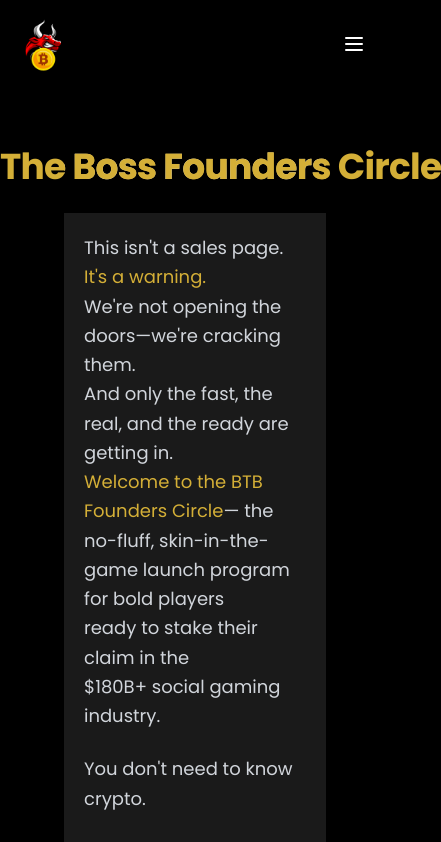
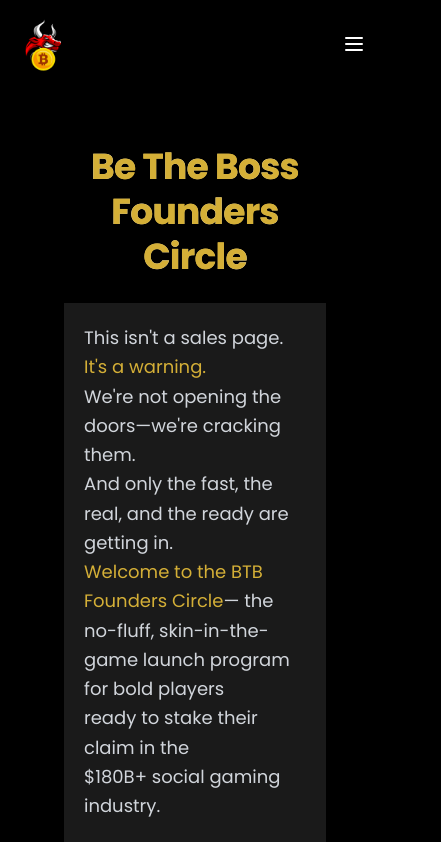
Before and after one commit to shauliAharon/btb-microsite, a React (Vite) app: page /signup in a window 390 px wide. Shown: the top 842 px of the page, 441 px wide, since content can reach past the window. Built offline with nearby package versions, Linux system fonts and the light colour scheme.

Commit message:
fix title

```diff
--- a/src/styles/SignUpPage.css
+++ b/src/styles/SignUpPage.css
@@ -483,9 +483,10 @@
   .how-it-works-steps {
     white-space: normal;
   }
-
+  .last-step-text {
+    line-height: 2.5rem;
+  }
   .features-title-text,
-  .last-step-text,
   .ready-to-move-title,
   .last-step-title {
     font-size: 1.25rem;
@@ -508,7 +509,9 @@
     text-align: center;
     font-size: 1.25rem;
   }
-
+  .founders-title-text {
+    white-space: normal;
+  }
   .features-image,
   .how-it-works-image-box {
     max-width: 100%;
```
